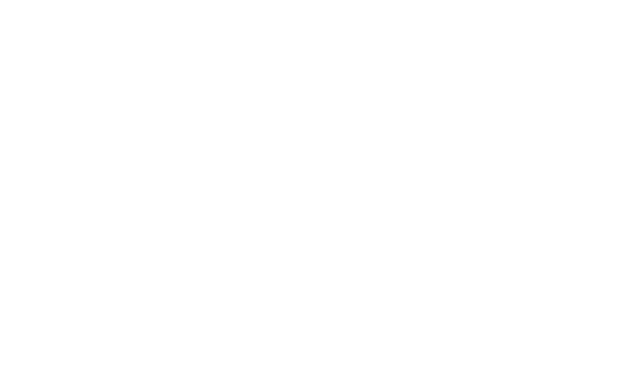
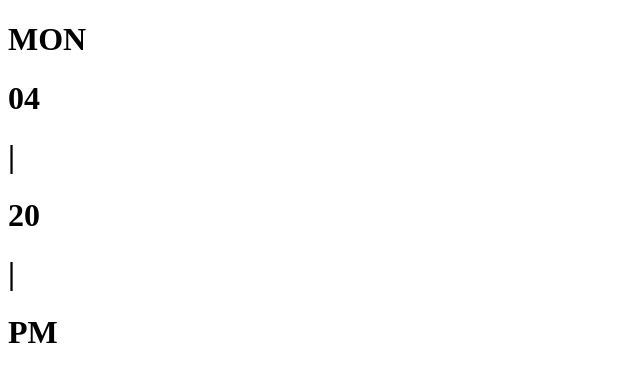
Before and after one commit to lgrizo/Digital-Clock, a plain HTML site: page index.html in a window 1280 px wide. Shown: the whole page, without its empty margins (0-640 px from the left). Drawn offline with Linux system fonts and the light colour scheme.

Commit message:
added html code

```diff
--- a/index.html
+++ b/index.html
@@ -7,6 +7,16 @@
     <title>Document</title>
   </head>
   <body>
+    <div class="container">
+      <div class="digitalClock">
+        <h1 id="day">MON</h1>
+        <h1 id="hour">04</h1>
+        <h1 id="bar1">|</h1>
+        <h1 id="minute">20</h1>
+        <h1 id="bar2">|</h1>
+        <h1 id="ampm">PM</h1>
+      </div>
+    </div>
     <script src="script.js"></script>
   </body>
 </html>
```
